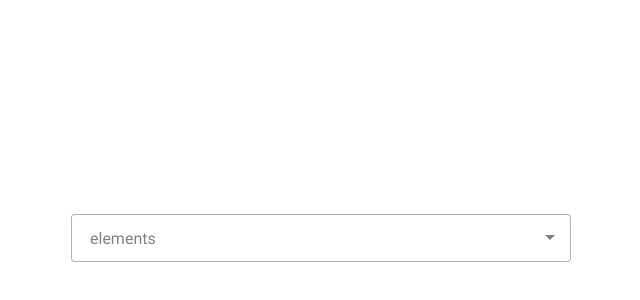
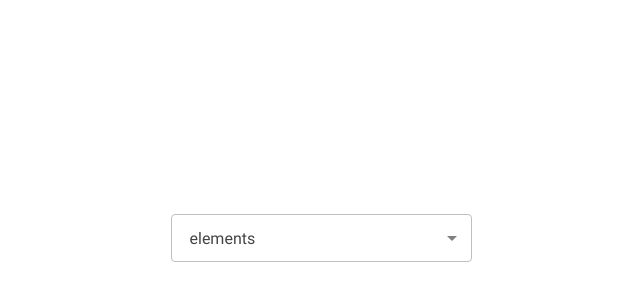
Before and after one commit to DanteHerzlos/contractors-autocomplete, a React app: page / in a window 1280 px wide. Shown: the part 162-462 px from the top of the page, without its empty margins (319-959 px from the left). Built offline with nearby package versions, Linux system fonts and the light colour scheme.

Commit message:
styles: add styles with disign system

```diff
--- a/src/Autocomplete/styles/components/Autocomplete.module.css
+++ b/src/Autocomplete/styles/components/Autocomplete.module.css
@@ -1,4 +1,13 @@
 .container {
-  width: 500px;
+  width: 100%;
   position: relative;
+  --default-border-color: #bfbfbf;
+  --hovered-border-color: #004974;
+  --focus-border-color: #0079c2;
+  --font-color: #444444;
+  --error-color: #e60046;
+  --disabled-color: #c9c9c9;
+  --selected-color: #e6f2f9;
+  --hovered-option-color: #f0f0f0;
+
 }
--- a/src/Autocomplete/styles/components/UI/CreateOption.module.css
+++ b/src/Autocomplete/styles/components/UI/CreateOption.module.css
@@ -4,13 +4,14 @@
   display: flex;
   align-items: center;
   gap: 0.5rem;
+  color: var(--font-color);
 }
 
 .option._hover {
-  background-color: rgba(0, 0, 0, 0.04);
+  background-color: var(--hovered-option-color);
 }
 
 .option._disabled {
-  color: #cccccc;
+  color: var(--disabled-color);
   pointer-events: none;
 }
--- a/src/Autocomplete/styles/components/UI/IconButton.module.css
+++ b/src/Autocomplete/styles/components/UI/IconButton.module.css
@@ -8,7 +8,7 @@
   border-radius: 50%;
   outline: 0;
   border: none;
-  padding: 5px;
+  padding: 0.25rem;
   transition: 0.25s ease-in;
 }
 
--- a/src/Autocomplete/styles/components/UI/Input.module.css
+++ b/src/Autocomplete/styles/components/UI/Input.module.css
@@ -9,21 +9,23 @@
   letter-spacing: 0.00938em;
   border-radius: 4px;
   outline: 1px solid rgba(0, 0, 0, 0);
-  border: 1px solid rgba(0, 0, 0, 0.3);
+  border: 1px solid var(--default-border-color);
+  color: var(--font-color);
 }
 
 .input:hover {
-  border-color: rgba(0, 0, 0, 0.87);
+  border-color: var(--hovered-border-color);
 }
 
 .input:disabled {
-  background-color: rgba(0, 0, 0, 0.05);
-  border: 1px solid rgba(0, 0, 0, 0.3);
+  background-color: #ffffff;
+  border: 1px solid var(--disabled-color);
+  color: var(--disabled-color);
 }
 
 .input:focus {
-  border: 1px solid #2196f3;
-  outline: 1px solid #2196f3;
+  border: 1px solid var(--focus-border-color);
+  outline: 1px solid var(--focus-border-color);
 }
 
 .label {
@@ -34,17 +36,21 @@
   top: 15px;
   left: 14px;
   z-index: 2;
-  color: rgba(0, 0, 0, 0.5);
+  color: var(--font-color);
   transition: 0.14s ease-in;
   transition-property: top, font-size;
 }
 
 .input:disabled + .label {
-  background-color: rgba(0, 0, 0, 0);
+  color: var(--disabled-color);
+}
+
+.input:disabled + .close_btn_icon,
+.drop_btn_icon {
+  fill: var(--disabled-color);
 }
 
 .input:focus + .label {
-  color: #2196f3;
   top: -8px;
   left: 14px;
   font-size: 0.75rem;
@@ -61,7 +67,7 @@
 }
 
 .input._invalid {
-  border-color: red;
+  border-color: var(--error-color);
 }
 
 .close_btn_icon,
@@ -69,12 +75,26 @@
   fill: rgba(0, 0, 0, 0.5);
 }
 
+.close_btn_icon {
+  width: 1rem;
+  height: 1rem;
+}
+
 .close_btn {
   position: absolute;
-  width: 34px;
-  height: 34px;
-  top: 6px;
-  right: 36px;
+  width: 1.5rem;
+  height: 1.5rem;
+  top: 0.75rem;
+  right: 2rem;
+  z-index: 2;
+}
+
+.drop_btn {
+  position: absolute;
+  width: 2rem;
+  height: 2rem;
+  top: 0.5rem;
+  right: 0.25rem;
   z-index: 2;
 }
 
@@ -86,21 +106,13 @@
   display: none;
 }
 
-.drop_btn {
-  position: absolute;
-  width: 34px;
-  height: 34px;
-  top: 6px;
-  right: 4px;
-  z-index: 2;
-}
 
 .drop_btn_icon._reverse {
   transform: rotateX(0.5turn);
 }
 
 .invalid_message {
-  color: red;
+  color: var(--error-color);
   font-size: 0.75rem;
   position: absolute;
   bottom: -1rem;
--- a/src/Autocomplete/styles/components/UI/List.module.css
+++ b/src/Autocomplete/styles/components/UI/List.module.css
@@ -19,14 +19,14 @@
 }
 
 .filteredList._disable {
-  opacity: 0.5;
+  background-color: var(--disabled-color);
   pointer-events: none;
 }
 
 .noOptions {
   padding: 7px 14px;
   cursor: auto;
-  color: rgba(0, 0, 0, 0.5);
+  color: var(--disabled-color);
 }
 
 .group {
--- a/src/Autocomplete/styles/components/UI/Option.module.css
+++ b/src/Autocomplete/styles/components/UI/Option.module.css
@@ -2,35 +2,39 @@
   cursor: pointer;
   padding: 7px 14px;
   display: flex;
-  justify-content: space-between;
   align-items: center;
   gap: 0.5rem;
+  color: var(--font-color);
+  justify-content: space-between;
 }
 
 .option._hover {
-  background-color: rgba(0, 0, 0, 0.04);
+  background-color: var(--hovered-option-color);
 }
 
 .option._selected {
-  background-color: #3b82f680;
+  background-color: var(--selected-color);
 }
 
 .option._disabled {
-  color: #cccccc;
+  color: var(--disabled-color);
   pointer-events: none;
 }
 
 .info {
+  color: var(--font-color);
   display: flex;
   flex-direction: column;
   gap: 0.75rem;
 }
 
 .name {
+  color: var(--font-color);
   font-size: 1rem;
 }
 
 .codes {
+  color: var(--font-color);
   display: flex;
   gap: 1.5rem;
   font-size: 0.75rem;
```
